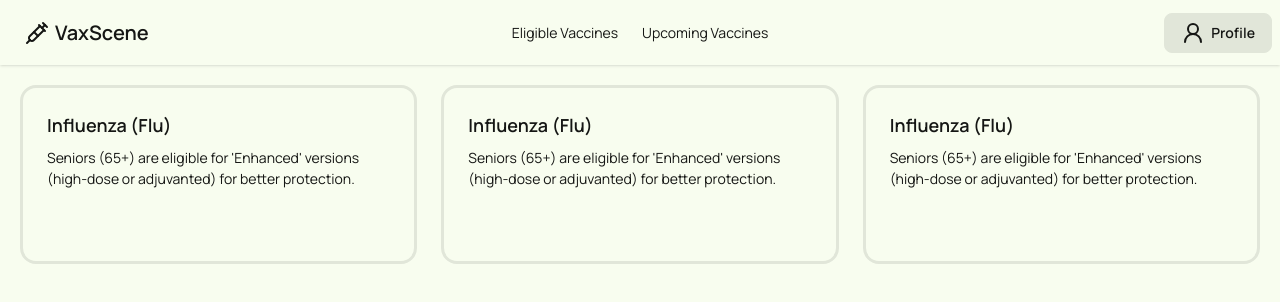
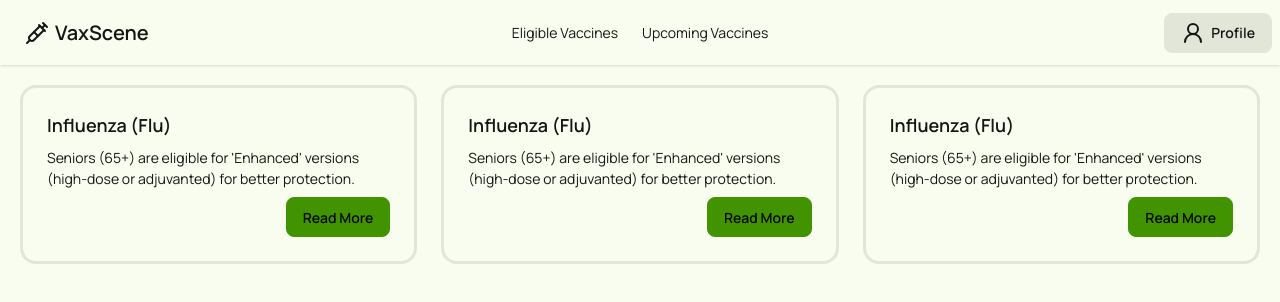
Before and after one commit to tysenh1/devhacks-2026, a React app in the folder frontend/: page /eligible in a window 1280 px wide. Shown: the top 302 px of the page. Built offline with nearby package versions, Linux system fonts and the light colour scheme; the HTML template or start-up script is replaced by a standard one.

Commit message:
Update VaccineCard to include navigation link for 'Read More' button

```diff
--- a/frontend/src/components/vaccineCard.tsx
+++ b/frontend/src/components/vaccineCard.tsx
@@ -1,4 +1,5 @@
 import DueDate from "./duedate";
+import { Link } from "react-router-dom";
 
 const defaults = {
   title: "Card Title",
@@ -25,9 +26,9 @@
         {dueDate ? <DueDate dueDate={dueDate} /> : ""}
         {isReadMore ? (
           <div className="card-actions justify-end">
-            <button className="btn btn-primary invisible group-hover:visible">
-              Read More
-            </button>
+            <Link to="/vaccine-info">
+              <button className="btn btn-primary ">Read More</button>
+            </Link>
           </div>
         ) : (
           ""
```
